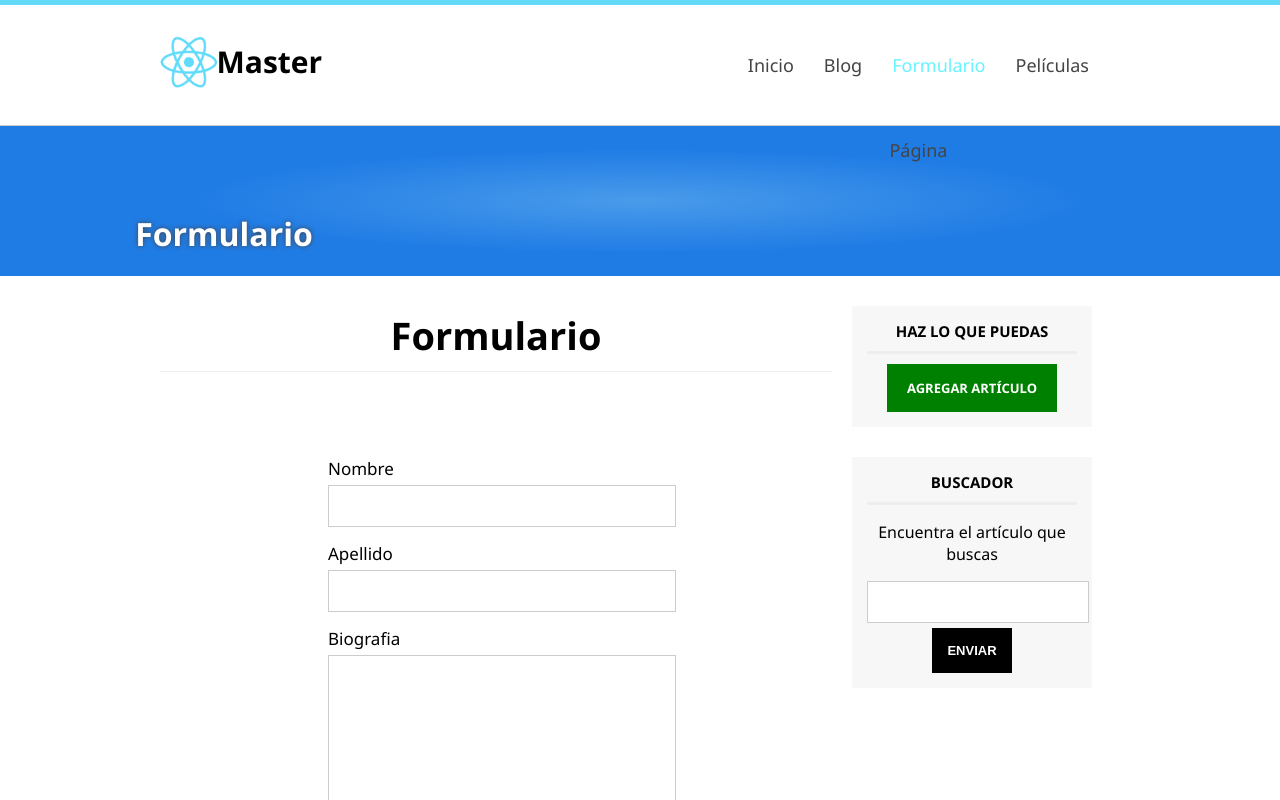
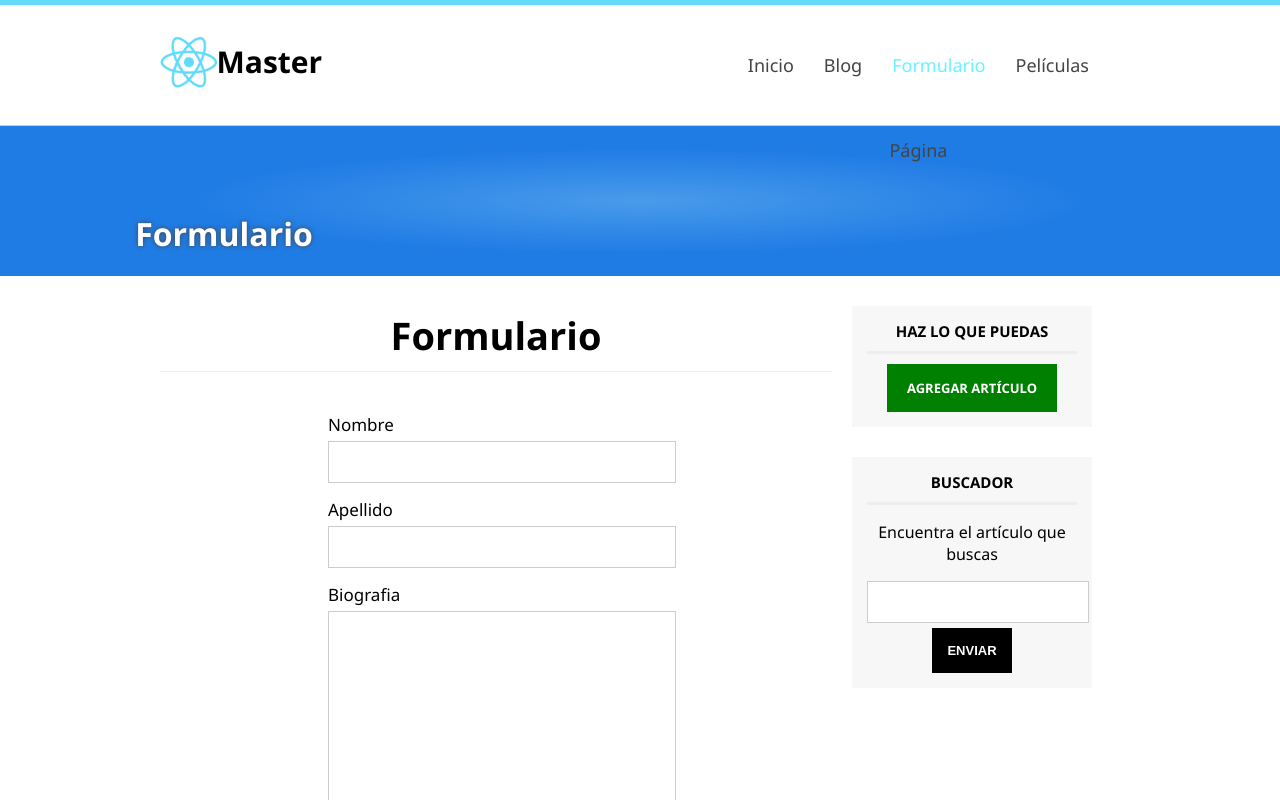
Before and after one commit to maurogs1/Blog_NodeJs, an Angular app in the folder frontend/Angular/: page /formulario in a window 1280 px wide. Shown: the top 800 px of the page. Built offline with nearby package versions, Linux system fonts and the light colour scheme.

Commit message:
Se quita un error que tenía el formulario

```diff
--- a/frontend/Angular/src/app/components/formulario/formulario.component.html
+++ b/frontend/Angular/src/app/components/formulario/formulario.component.html
@@ -3,9 +3,6 @@
 <div class="center">
   <section id="content">
     <h1 class="subheader">Formulario</h1>
-<div *ngIf="user">
-  {{user.nombre}} <br> {{user.apellido}} <br> {{user.biografia}} </div>
-
     <form class="full-form" #userForm="ngForm" (ngSubmit)="onSubmit()">
       <div class="form-group">
         <label for="nombre">Nombre</label>
```
